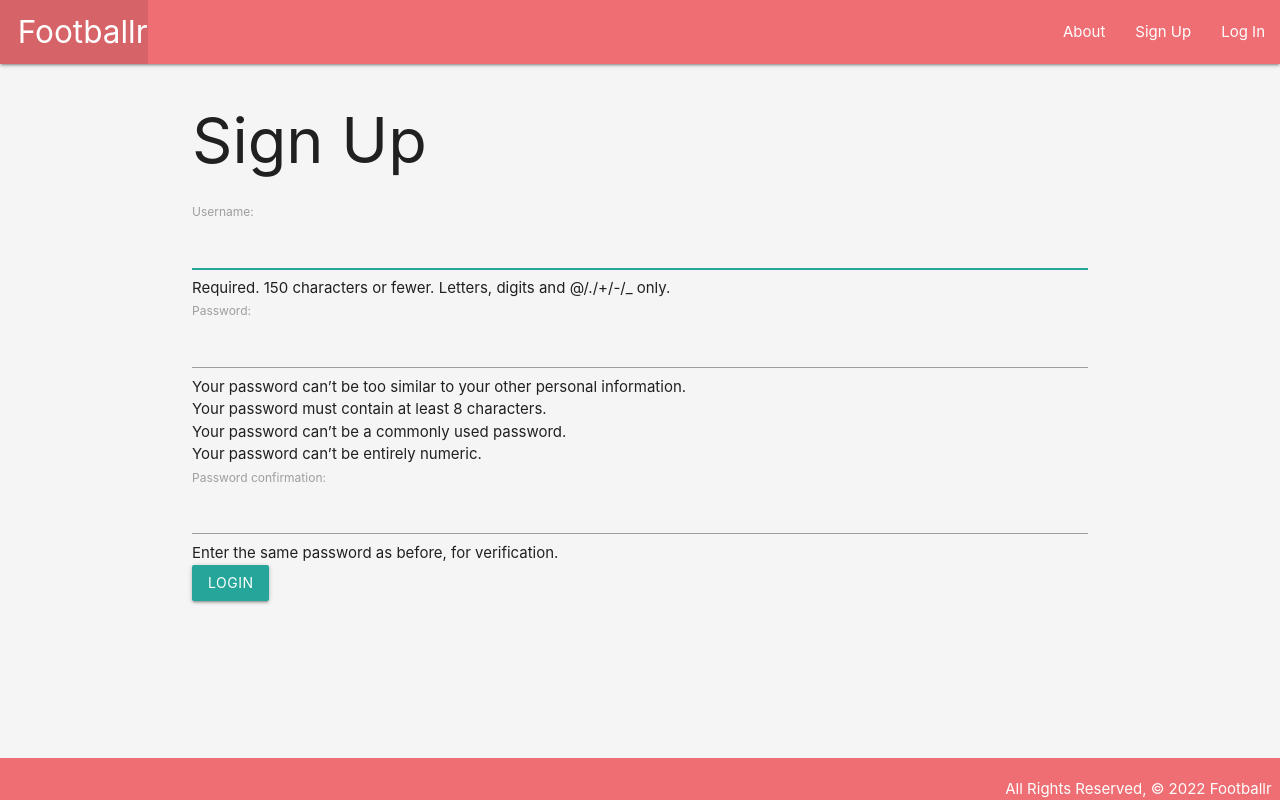
After one commit to CodingJedi12/footballr, a Django app: page /accounts/signup/ in a window 1280 px wide. The commit adds this page. Run offline with Django 4.2, Linux system fonts and the light colour scheme.

```diff
--- a/footballr/settings.py
+++ b/footballr/settings.py
@@ -118,6 +118,9 @@ USE_TZ = True
 
 STATIC_URL = 'static/'
 
+LOGIN_REDIRECT_URL = '/myteams/'
+
+LOGOUT_REDIRECT_URL = '/'
 # Default primary key field type
 # https://docs.djangoproject.com/en/4.1/ref/settings/#default-auto-field
 
--- a/main_app/templates/base.html
+++ b/main_app/templates/base.html
@@ -26,10 +26,16 @@
                 </ul>
                 <ul class="right">
                     <li><a href="{% url 'about' %}">About</a></li>
+                    {% if user.is_authenticated %}
                     <li><a href="{% url 'teams_create' %}">Add Team</a></li>
                     <li><a href="{% url 'index' %}">View Teams</a></li>
                     <li><a href="{% url 'players_create' %}">Add Player</a></li>
                     <li><a href="{% url 'players_index' %}">View Players</a></li>
+                    <li><a href="{% url 'logout' %}">Log Out</a></li>
+                    {% else %}
+                    <li><a href="{% url 'signup' %}">Sign Up</a></li>
+                    <li><a href="{% url 'login' %}">Log In</a></li>
+                    {% endif %}
                 </ul>
             </div>
         </nav>
--- /dev/null
+++ b/main_app/templates/registration/signup.html
@@ -0,0 +1,14 @@
+{% extends 'base.html' %} {% block content %}
+
+<h1>Sign Up</h1>
+
+{% if error_message %}
+<p class="red-text">{{ error_message }}</p>
+{% endif %}
+
+<form method="post" action="{% url 'signup' %}">
+  {% csrf_token %} {{ form.as_p }}
+  <input type="submit" class="btn" value="login" />
+  <input type="hidden" name="next" value="signup" />
+</form>
+{% endblock %}
--- a/main_app/urls.py
+++ b/main_app/urls.py
@@ -16,5 +16,6 @@ urlpatterns = [
     path('players/<int:pk>/', views.PlayerDetail.as_view(), name='players_detail'),
     path('players/create/', views.PlayerCreate.as_view(), name='players_create'),
     path('players/<int:pk>/update/', views.PlayerUpdate.as_view(), name='players_update'),
-    path('players/<int:pk>/delete/', views.PlayerDelete.as_view(), name='players_delete')
+    path('players/<int:pk>/delete/', views.PlayerDelete.as_view(), name='players_delete'),
+    path('accounts/signup/', views.signup, name='signup'),
 ]
--- a/main_app/views.py
+++ b/main_app/views.py
@@ -3,6 +3,8 @@ from django.http import HttpResponse
 from django.views.generic import ListView
 from django.views.generic.detail import DetailView
 from django.views.generic.edit import CreateView, UpdateView, DeleteView
+from django.contrib.auth import login
+from django.contrib.auth.forms import UserCreationForm
 
 from .forms import RecordForm
 
@@ -71,6 +73,13 @@ class TeamCreate(CreateView):
     fields = ('name', 'league')
     success_url = '/myteams/'
 
+    # If Valid Team form is received on submission
+    def form_valid(self, form):
+        # Assign the logged in user (self.request.user)
+        form.instance.user = self.request.user
+        # Let the CreateView behave normally
+        return super().form_valid(form)
+
 # Updates an existing team
 class TeamUpdate(UpdateView):
     model = Team
@@ -110,3 +119,19 @@ class PlayerList(ListView):
 class PlayerDetail(DetailView):
     model = Player
     template_name = 'players/detail.html'
+
+# Signup view
+def signup(request):
+    error_message = ''
+    if request.method == 'post':
+        # This is how we create a 'user' form object that allows us to use data from the browser
+        form = UserCreationForm(request.POST)
+        if form.is_valid():
+            user = form.save()
+            login(request, user)
+            return redirect('index')
+        else:
+            error_message = 'Invalid sign up - try again'
+    form = UserCreationForm()
+    context = {'form': form, 'error_message': error_message}
+    return render(request, 'registration/signup.html', context)
```
Also changed, not shown: main_app/templates/registration/login.html (added, +10 -0 lines).
